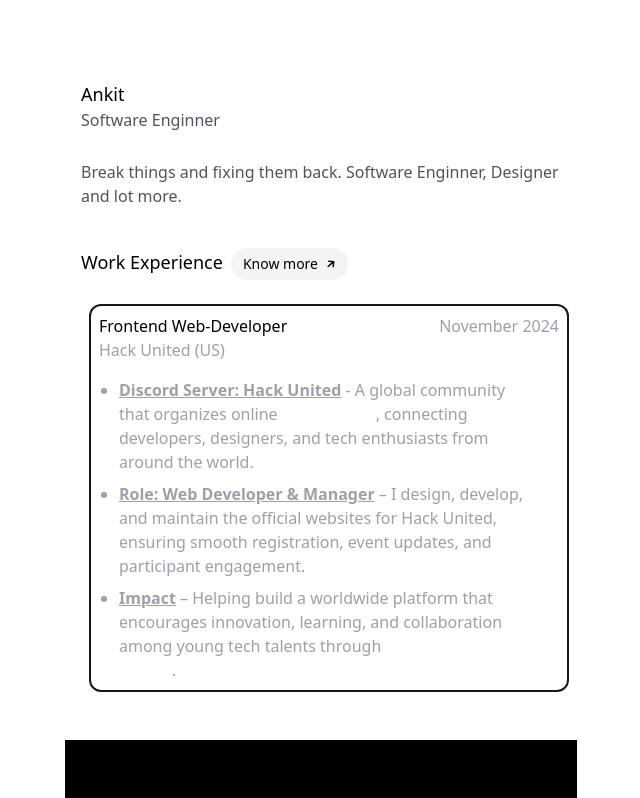
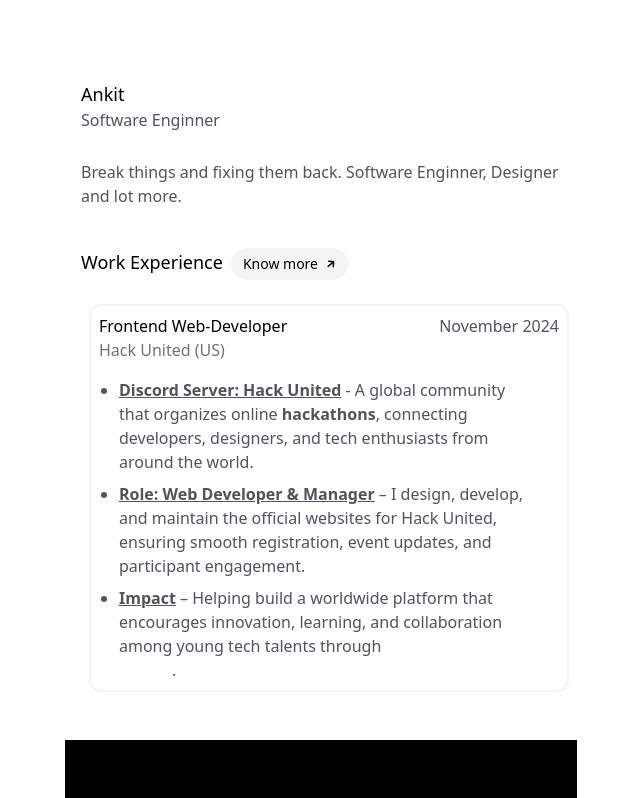
Before and after one commit to ankitsensei/ankitbhagat-portfolio, a React (Vite) app: page / in a window 1280 px wide. Shown: the top 798 px of the page, without its empty margins (319-959 px from the left). Built offline with nearby package versions, Linux system fonts and the light colour scheme.

Commit message:
dark and light mode work experience

```diff
--- a/src/components/WorkExperience.tsx
+++ b/src/components/WorkExperience.tsx
@@ -9,16 +9,16 @@ const WorkExperience: React.FC= () => {
                     <h1 className="text-lg">Work Experience</h1>
                     <Button btnName="Know more"/>
                 </div>
-                <div className="border-2 border-zinc-900 rounded-xl w-full m-2 p-2 flex flex-col gap-4">
+                <div className="border-2 border-zinc-100 dark:border-zinc-900 rounded-xl w-full m-2 p-2 flex flex-col gap-4">
                     <div>
                         <div className="flex justify-between ">
                             <h2>Frontend Web-Developer</h2>
-                            <p className="text-zinc-400">November 2024</p>
+                            <p className="text-zinc-600 dark:text-zinc-400">November 2024</p>
                         </div>
-                        <p className='text-zinc-400'>Hack United (US)</p>
+                        <p className='text-zinc-500 dark:text-zinc-400'>Hack United (US)</p>
                     </div>
-                    <ul className='text-zinc-400 flex flex-col gap-2 list-disc px-5'>
-                        <li><b className='underline'>Discord Server: Hack United</b> - A global community that organizes online <b className='text-white'>hackathons</b>, connecting developers, designers, and tech enthusiasts from around the world.</li>
+                    <ul className='text-zinc-600 dark:text-zinc-400 flex flex-col gap-2 list-disc px-5'>
+                        <li><b className='underline'>Discord Server: Hack United</b> - A global community that organizes online <b className='text-zinc-600 dark:text-white'>hackathons</b>, connecting developers, designers, and tech enthusiasts from around the world.</li>
 
                         <li><b className='underline'>Role: Web Developer & Manager</b> – I design, develop, and maintain the official websites for Hack United, ensuring smooth registration, event updates, and participant engagement.</li>
 
```
